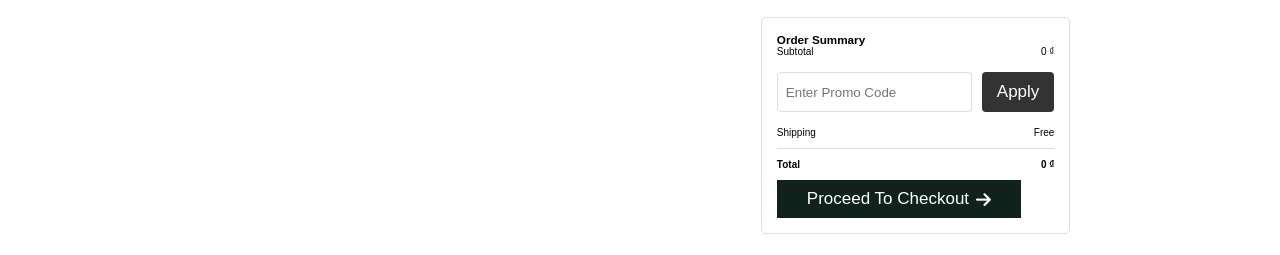
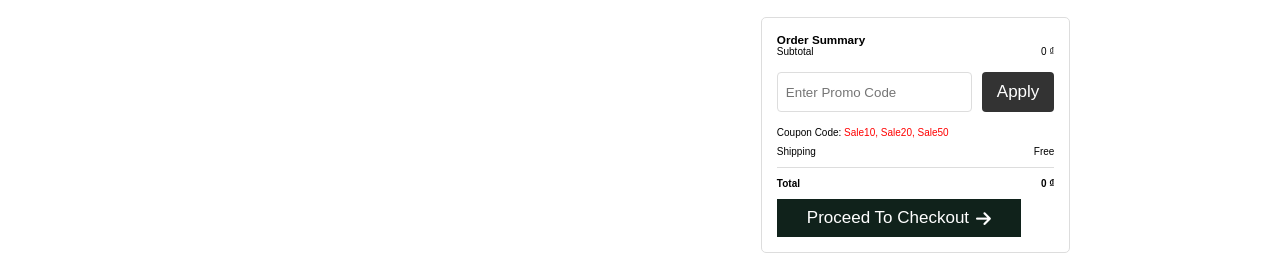
Before and after one commit to bquochuy1514/Shoe-Store-Website, a plain HTML site: page cart.html in a window 1280 px wide. Shown: the part 179-434 px from the top of the page. Drawn offline with nearby package versions, Linux system fonts and the light colour scheme.

Commit message:
add coupon code note

```diff
--- a/assets/css/style.css
+++ b/assets/css/style.css
@@ -1484,6 +1484,10 @@ section {
     margin-top: 4px;
   }
 
+  .showCoupon {
+    margin-bottom: 8px;
+  }
+
 
 
 
--- a/component/Cart/cartSummary.js
+++ b/component/Cart/cartSummary.js
@@ -23,6 +23,8 @@ function cartSummary({cart, discount}) {
                 <input type="text" placeholder="Enter promo code" class="promo-input">
                 <button id="applyCoupon" class="btn apply-promo">Apply</button>
             </div>
+
+            <div class = "showCoupon"> Coupon code: <span style ="color: red"> Sale10, Sale20, Sale50 </span> </div>
 
             <!-- Hiển thị chi tiết giảm giá -->
             ${discount.code ? `
```
